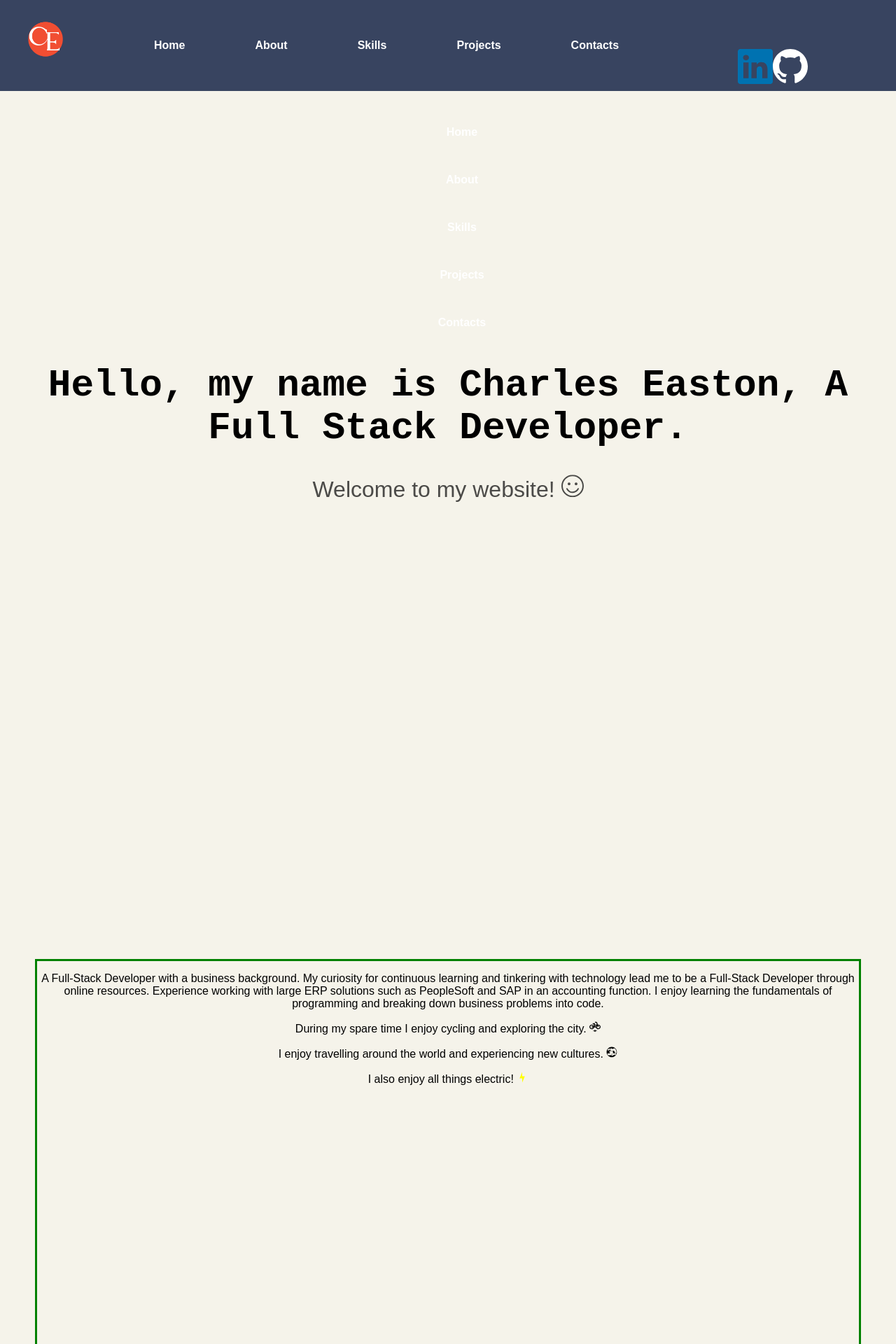
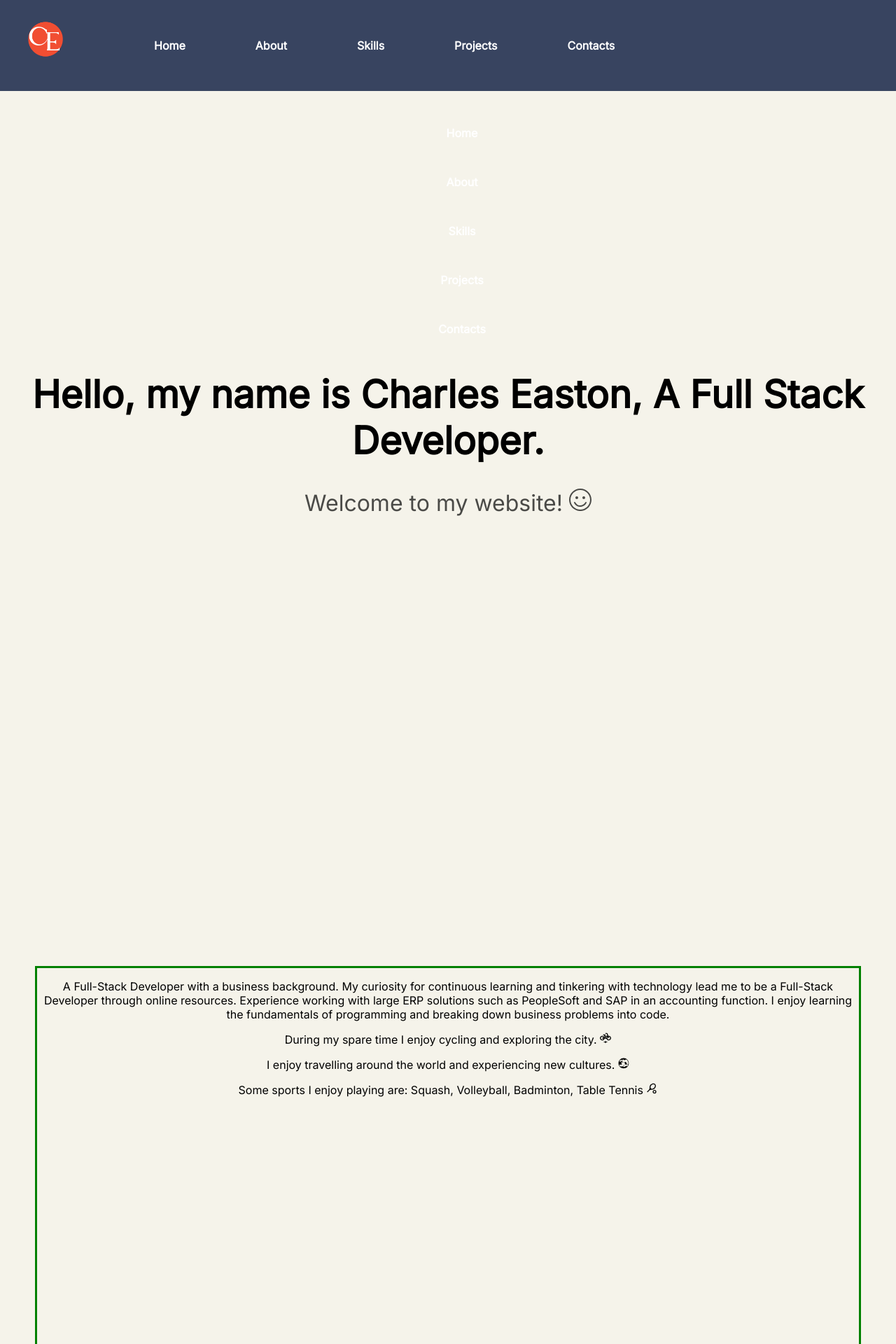
Before and after one commit to Charlesdigital/Portfolio_1, a React (Create React App) app: page / in a window 1280 px wide. Shown: the top 1920 px of the page at 70% size. Built offline with nearby package versions, Linux system fonts and the light colour scheme.

Commit message:
change fonts

```diff
--- a/public/index.html
+++ b/public/index.html
@@ -25,6 +25,9 @@
       Learn how to configure a non-root public URL by running `npm run build`.
     -->
     <title>React App</title>
+    <link rel="preconnect" href="https://fonts.googleapis.com">
+<link rel="preconnect" href="https://fonts.gstatic.com" crossorigin>
+<link href="https://fonts.googleapis.com/css2?family=Inter&display=swap" rel="stylesheet">
   </head>
   <body>
     <noscript>You need to enable JavaScript to run this app.</noscript>
--- a/src/App.js
+++ b/src/App.js
@@ -1,5 +1,5 @@
-import { useState} from "react";
-import axios from 'axios';
+// import { useState} from "react";
+// import axios from 'axios';
 import './App.scss';
 import Navbar from "./components/Navbar/navbar.jsx";
 import Projects from "./components/Projects/projects.jsx";
@@ -8,31 +8,18 @@ import About from "./components/About/About.jsx";
 import Skills from "./components/Skills/Skills.jsx";
 import Home from "./components/Home/home.jsx";
 
-// import network from "./components/network.jsx";
-
-
-
 
 function App() {
 
-  const [ state, setState ] = useState(["chicken", "fried", "freezer"])
-  // const [ counter, setCounter] = useState(5)
+  // function network() {
+  //   axios.get(`https://gorest.co.in/public/v2/users`).then((res) => {
+  //         // setState(res.data)
+  //         console.log(res.data)
+  //         setState(res.data)
+  //         })
+  //         console.log("test1", state)
+  // }
 
-  function network() {
-    axios.get(`https://gorest.co.in/public/v2/users`).then((res) => {
-          // setState(res.data)
-          console.log(res.data)
-          setState(res.data)
-          })
-          console.log("test1", state)
-  }
-
-  // function decAmount() {
-  //    setCounter( prevCounter => prevCounter + 1 )
-  //    setCounter( prevCounter => prevCounter - 1 )
-  //   network()
-
-  // }
 
   return (
     <div className="App">
@@ -47,20 +34,3 @@ function App() {
 }
 
 export default App;
-
-
-// import React from 'react'
-// import axios from 'axios'
-
-// function network() {
-//   return (
-//     const [ state, setState ] = useState([])
-
-//     axios.get(`https://gorest.co.in/public/v2/users`).then((res) => {
-//         setState(res.data)
-//         console.log(setState)
-//         })
-//   )
-// }
-
-// export default network
--- a/src/components/About/About.jsx
+++ b/src/components/About/About.jsx
@@ -1,5 +1,5 @@
 // import { MdOutlineElectricBike, GiWorld, GiElectric } from 'react-icons/fa'
-import { GiElectric } from "react-icons/gi";
+import { MdOutlineSportsTennis } from "react-icons/md"
 import { MdOutlineElectricBike } from "react-icons/md";
 import { GiWorld } from "react-icons/gi"
 import "./about.css";
@@ -12,7 +12,7 @@ function About() {
     and breaking down business problems into code. </p>
     <p>During my spare time I enjoy cycling and exploring the city. <MdOutlineElectricBike /></p>
     <p>I enjoy travelling around the world and experiencing new cultures. <GiWorld /></p>
-    <p>I also enjoy all things electric! <GiElectric color= "yellow" /></p>
+    <p>Some sports I enjoy playing are: Squash, Volleyball, Badminton, Table Tennis <MdOutlineSportsTennis /></p>
     </div>
 
 
--- a/src/components/Contactform/Contactform.css
+++ b/src/components/Contactform/Contactform.css
@@ -53,7 +53,11 @@ ul.show-menu {
     height: 100vh;
 }
 
-.React {
+.bottom {
     font-weight: bold;
     padding-top: 350px;
 }
+
+.socials {
+    justify-content: center;
+}
--- a/src/components/Contactform/contactform.jsx
+++ b/src/components/Contactform/contactform.jsx
@@ -1,5 +1,6 @@
 import "./Contactform.css";
 import { FaReact } from "react-icons/fa";
+import { BsLinkedin, BsGithub} from "react-icons/bs";
 
 
 function contactform() {
@@ -32,7 +33,12 @@ function contactform() {
 </div>
 
 </form>
-<div className="React">
+
+<div className="bottom">
+  <div className="socials">
+<a href="https://www.linkedin.com/in/charles-easton1/" className="social" target="_blank" rel="noopener noreferrer" ><BsLinkedin size={50} color="#0072b1" /></a>
+<a href="https://github.com/Charlesdigital" className="social" target="_blank" rel="noopener noreferrer"><BsGithub size={50} color="white" /></a>
+</div>
   Built with React <FaReact size ={20} color= "#61DBFB"/>
 </div>
     </div>
--- a/src/components/Home/home.css
+++ b/src/components/Home/home.css
@@ -6,7 +6,7 @@
 
   body {
     margin: 0;
-    font-family: "Source Sans Pro", sans-serif;
+    font-family: "Inter", sans-serif;
     min-height: 100vh;
     display: grid;
     place-content: center;
@@ -21,7 +21,7 @@
   h1 {
     font-size: clamp(1rem, 3vw + 1rem, 4rem);
     position: relative;
-    font-family: "Source Code Pro", monospace;
+    font-family: "Inter", monospace;
     position: relative;
   }
 
--- a/src/components/Navbar/navbar.jsx
+++ b/src/components/Navbar/navbar.jsx
@@ -51,8 +51,8 @@ const handleClick = () => setNav(!nav)
 </div>
         </ul>
 <div className="socials">
-<a href="https://www.linkedin.com/in/charles-easton1/" target="_blank" rel="noopener noreferrer" ><BsLinkedin size={50} color="#0072b1" /></a>
-<a href="https://github.com/Charlesdigital" target="_blank" rel="noopener noreferrer"><BsGithub size={50} color="white" /></a>
+{/* <a href="https://www.linkedin.com/in/charles-easton1/" target="_blank" rel="noopener noreferrer" ><BsLinkedin size={50} color="#0072b1" /></a>
+<a href="https://github.com/Charlesdigital" target="_blank" rel="noopener noreferrer"><BsGithub size={50} color="white" /></a> */}
 </div>
         </div>
 
--- a/src/components/Skills/skills.css
+++ b/src/components/Skills/skills.css
@@ -9,7 +9,7 @@
     justify-content: space-between;
     flex-wrap: wrap;
     padding:10%;
-    border: 3px solid green;
+    border: 3px solid #F14E32;
 
 }
 
--- a/src/index.css
+++ b/src/index.css
@@ -1,6 +1,10 @@
+
+h2 {
+  font-family: 'Inter', sans-serif;
+}
 body {
   margin: 0;
-  font-family: -apple-system, BlinkMacSystemFont, 'Segoe UI', 'Roboto', 'Oxygen',
+  font-family: -apple-system, BlinkMacSystemFont, 'Inter','Segoe UI', 'Roboto', 'Oxygen',
     'Ubuntu', 'Cantarell', 'Fira Sans', 'Droid Sans', 'Helvetica Neue',
     sans-serif;
   -webkit-font-smoothing: antialiased;
@@ -8,6 +12,6 @@ body {
 }
 
 code {
-  font-family: source-code-pro, Menlo, Monaco, Consolas, 'Courier New',
+  font-family: Inter, source-code-pro, Menlo, Monaco, Consolas, 'Courier New',
     monospace;
 }
```
Also changed, not shown: src/components/Navbar/navbar.css (+0 -11 lines).
